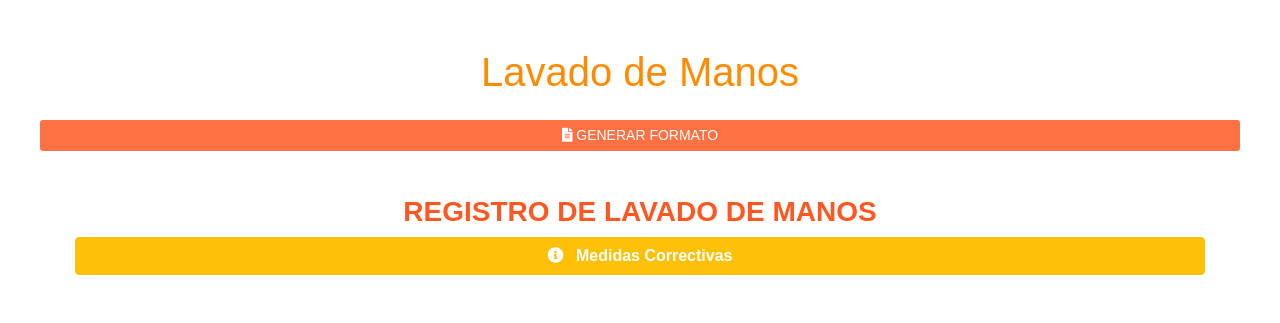
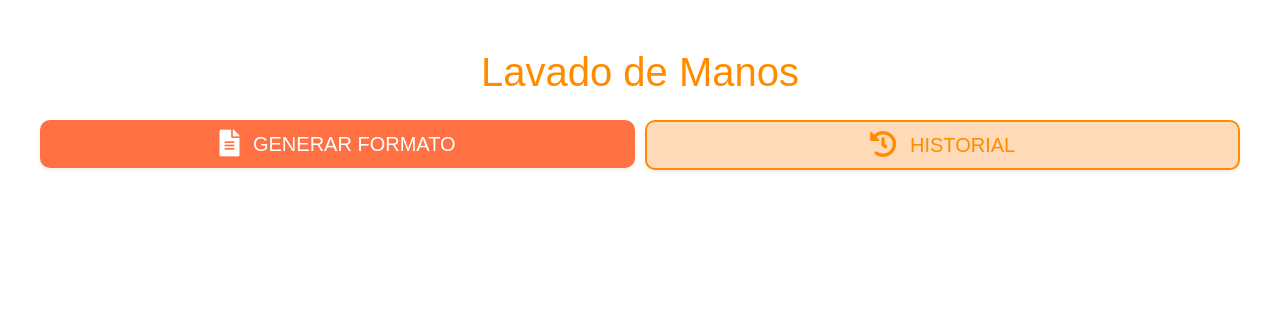
Before and after one commit to robcartome/INGRESO-DE-FORMATOS-EN-PRODUCCI-N, a Flask app: page /lavado_Manos/ in a window 1280 px wide. Shown: the part 66-389 px from the top of the page. Run offline with Flask 3, Linux system fonts and the light colour scheme; data that the repository does not hold is empty; some libraries are stand-ins or nearby versions.

Commit message:
correccion de vista lavado de manos

```diff
--- a/templates/lavado_manos.html
+++ b/templates/lavado_manos.html
@@ -9,11 +9,25 @@
 
     <!-- Botón de Generar Formato -->
     {% if not formatos %}
-        <button type="button" class="btn btn-sm d-block w-100 mb-4"
-                style="background-color: #FF7043; color: white;"
+        <div class="form-row mb-4 text-center">
+            <!-- Botón de Generar Formato -->
+            <div class="col-lg-6 col-md-6 mb-3">
+                <button type="button" class="btn btn-lg btn-block shadow-sm"
+                    style="background-color: #FF7043; color: white; border-radius: 10px;"
                     onclick="generarFormatoLavadoManos()">
-            <i class="fas fa-file-alt"></i> GENERAR FORMATO
+                    <i class="fas fa-file-alt fa-lg mr-2"></i> GENERAR FORMATO
                 </button>
+            </div>
+
+            <!-- Botón de Historial -->
+            <div class="col-lg-6 col-md-6 mb-3">
+                <button type="button" class="btn btn-lg btn-block shadow-sm"
+                    style="background-color: #FFDAB9; color: #FF8C00; border: 2px solid #FF8C00; border-radius: 10px;"
+                    data-toggle="modal" data-target="#historialLavadoManos">
+                    <i class="fas fa-history fa-lg mr-2"></i> HISTORIAL
+                </button>
+            </div>
+        </div>
     {% endif %}
     {% if formatos %}
         <!-- Formulario de Registro -->
@@ -53,7 +67,7 @@
                 <button type="button" class="btn d-block w-100" style="background-color: #FFC107; color: white;" onclick="finalarRegistroLavado()"><i class="fas fa-check-circle"></i> FINALIZAR REGISTRO</button>
             </div>
         </div>
-    {% endif %}
+
         <!-- Registro de Lavado de Manos en Formato de Tabla -->
         <div class="container-fluid mt-4">
             <!-- Título centrado -->
@@ -88,7 +102,7 @@
                 </table>
             </div>
         </div>
-
+    {% endif %}
 
 
     <!-- Modal para mostrar el historial de los registros de los formatos de lavado de manos -->
```
Also changed, not shown: routes/lavado_manos.py (+1 -9 lines). Lines whose indentation alone changed are shown as unchanged.
